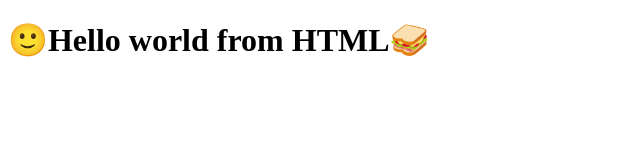
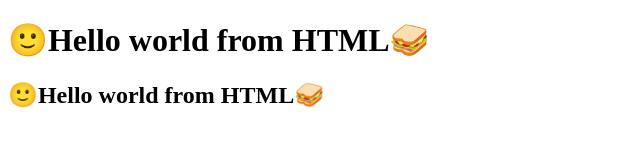
Before and after one commit to Vanilladev23/Learn-JavaScript, a website: page javascript/index.html in a window 1280 px wide. Shown: the whole page, without its empty margins (0-640 px from the left). Drawn offline with Linux system fonts and the light colour scheme.

Commit message:
Update index.html

```diff
--- a/javascript/index.html
+++ b/javascript/index.html
@@ -9,5 +9,6 @@
 <script src="./main.js"></script>
 <body>
   <h1>🙂Hello world from HTML🥪</h1>
+  <h2>🙂Hello world from HTML🥪</h2>
 </body>
 </html>
```
